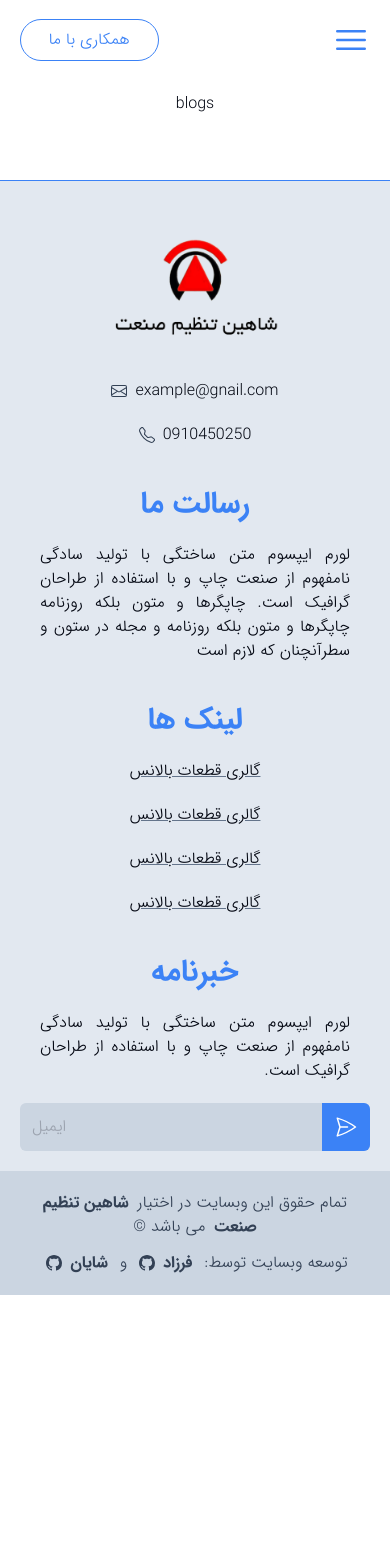
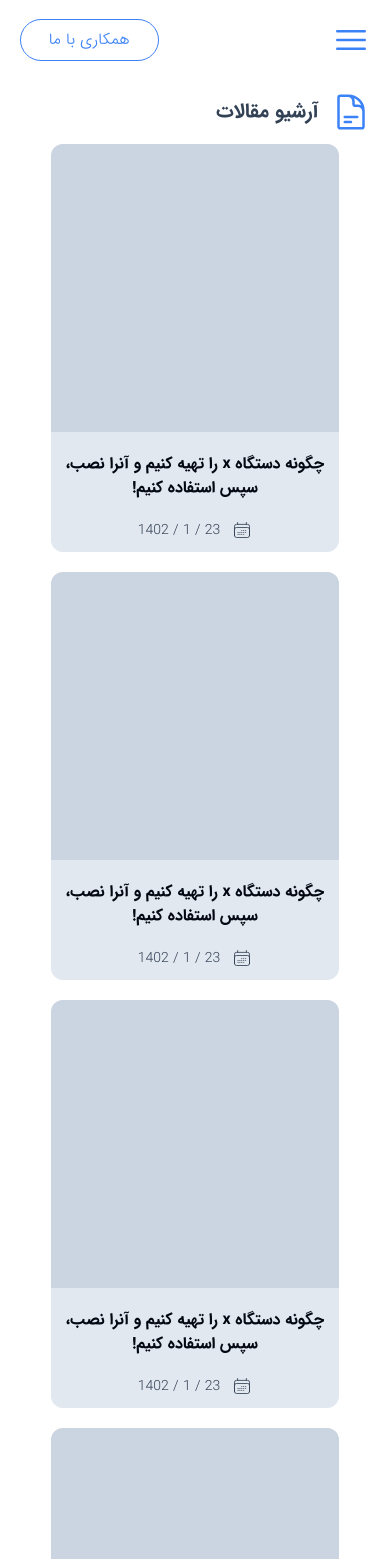
Before and after one commit to FarzadVav/shahinTanzimSanat, a React (Vite) app: page /blogs in a window 390 px wide. Shown: the top 1559 px of the page. Before the commit the page ends 1295 px from the top, so only its background shows below. Built offline with nearby package versions, Linux system fonts and the light colour scheme.

Commit message:
build and responsive Blogs page

```diff
--- a/src/components/Footer.jsx
+++ b/src/components/Footer.jsx
@@ -16,7 +16,7 @@ export default function Footer() {
       <div className="w-full flex flex-col justify-between items-start gap-10 p-5 pt-10
         md:flex-row md:gap-5 lg:gap-10 lg:p-10">
         <div className="w-full flex flex-col justify-center items-center gap-5
-          md:w-1/4">
+          md:w-1/3">
           <img className='w-1/2' src="./../../public/imgs/logo-png.png" alt="logo" />
           <span className="flex justify-center items-center gap-2">example@gnail.com
             <svg xmlns="http://www.w3.org/2000/svg" width="16" height="16" fill="currentColor" viewBox="0 0 16 16">
@@ -30,7 +30,7 @@ export default function Footer() {
           </span>
         </div>
         <div className="w-full flex flex-col justify-start items-start gap-5
-          md:w-1/4">
+          md:w-1/3">
           <h6 className="text-blue-500 w-full text-3xl irsB text-center
             md:text-right">رسالت ما</h6>
           <p className="text-justify px-5">
@@ -38,16 +38,7 @@ export default function Footer() {
           </p>
         </div>
         <div className="w-full flex flex-col justify-start items-start gap-5
-          md:w-1/4">
-          <h6 className="text-blue-500 w-full text-3xl irsB text-center
-            md:text-right">لینک ها</h6>
-          <Link className="underline decoration-slate-500 w-full text-center">گالری قطعات بالانس</Link>
-          <Link className="underline decoration-slate-500 w-full text-center">گالری قطعات بالانس</Link>
-          <Link className="underline decoration-slate-500 w-full text-center">گالری قطعات بالانس</Link>
-          <Link className="underline decoration-slate-500 w-full text-center">گالری قطعات بالانس</Link>
-        </div>
-        <div className="w-full flex flex-col justify-start items-start gap-5
-          md:w-1/4">
+          md:w-1/3">
           <h6 className="text-blue-500 w-full text-3xl irsB text-center md:text-right">خبرنامه</h6>
           <p className="text-justify px-5">
             لورم ایپسوم متن ساختگی با تولید سادگی نامفهوم از صنعت چاپ و با استفاده از طراحان گرافیک است.
--- a/src/pages/Blogs/Blogs.jsx
+++ b/src/pages/Blogs/Blogs.jsx
@@ -1,10 +1,47 @@
 import React from 'react'
+import { Link } from 'react-router-dom'
+import Title from "./../../components/Title"
+
+function BlogBox() {
+  return (
+    <div className='bg-slate-200 w-72 flex flex-col justify-center items-center gap-5 rounded-xl pb-3 px-3'>
+      <div className="bg-slate-300 w-72 h-72 rounded-t-xl overflow-hidden"></div>
+      <div className="w-full flex justify-center items-center h-12">
+        <Link className='irsB text-center hover:text-blue-500'>چگونه دستگاه x را تهیه کنیم و آنرا نصب، سپس استفاده کنیم!</Link>
+      </div>
+      <div className="w-full h-5 flex justify-center items-center gap-3 select-none">
+        <svg className="stroke-slate-700 w-5 h-5" xmlns="http://www.w3.org/2000/svg" fill="none" viewBox="0 0 24 24" strokeWidth={1} stroke="currentColor">
+          <path strokeLinecap="round" strokeLinejoin="round" d="M6.75 3v2.25M17.25 3v2.25M3 18.75V7.5a2.25 2.25 0 012.25-2.25h13.5A2.25 2.25 0 0121 7.5v11.25m-18 0A2.25 2.25 0 005.25 21h13.5A2.25 2.25 0 0021 18.75m-18 0v-7.5A2.25 2.25 0 015.25 9h13.5A2.25 2.25 0 0121 11.25v7.5m-9-6h.008v.008H12v-.008zM12 15h.008v.008H12V15zm0 2.25h.008v.008H12v-.008zM9.75 15h.008v.008H9.75V15zm0 2.25h.008v.008H9.75v-.008zM7.5 15h.008v.008H7.5V15zm0 2.25h.008v.008H7.5v-.008zm6.75-4.5h.008v.008h-.008v-.008zm0 2.25h.008v.008h-.008V15zm0 2.25h.008v.008h-.008v-.008zm2.25-4.5h.008v.008H16.5v-.008zm0 2.25h.008v.008H16.5V15z" />
+        </svg>
+        <span className='text-slate-700 text-sm'>23 / 1 / 1402</span>
+      </div>
+    </div>
+  )
+}
+
 
 export default function Blogs() {
   return (
     <div className='container mt-3 flex flex-col justify-center items-center px-3
     sm:p-0'>
-        blogs
+      <Title
+        svg={(
+          <svg className="stroke-blue-500 w-10 h-10" xmlns="http://www.w3.org/2000/svg" fill="none" viewBox="0 0 24 24" strokeWidth={1.5} stroke="currentColor">
+            <path strokeLinecap="round" strokeLinejoin="round" d="M19.5 14.25v-2.625a3.375 3.375 0 00-3.375-3.375h-1.5A1.125 1.125 0 0113.5 7.125v-1.5a3.375 3.375 0 00-3.375-3.375H8.25m0 12.75h7.5m-7.5 3H12M10.5 2.25H5.625c-.621 0-1.125.504-1.125 1.125v17.25c0 .621.504 1.125 1.125 1.125h12.75c.621 0 1.125-.504 1.125-1.125V11.25a9 9 0 00-9-9z" />
+          </svg>
+        )}
+        title='آرشیو مقالات'
+      />
+      <div className="w-full flex flex-wrap justify-center items-center gap-5 mt-3">
+        <BlogBox />
+        <BlogBox />
+        <BlogBox />
+        <BlogBox />
+        <BlogBox />
+        <BlogBox />
+        <BlogBox />
+        <BlogBox />
+      </div>
     </div>
   )
 }
--- a/src/pages/Home/Home.jsx
+++ b/src/pages/Home/Home.jsx
@@ -131,7 +131,7 @@ export default function Home() {
       <div className="container flex flex-col gap-12 px-3 mt-16 sm:p-0">
         <Title
           svg={(
-            <svg className='w-9 h-9 sm:w-12 sm:h-12' viewBox="0 0 24 24" fill="none" xmlns="http://www.w3.org/2000/svg">
+            <svg className='w-10 h-10' viewBox="0 0 24 24" fill="none" xmlns="http://www.w3.org/2000/svg">
               <path d="M7.82046 14.46L6.67359 18.9669C6.32924 20.3201 7.77673 21.4446 9.0659 20.8255L10.9987 19.8972C11.6296 19.5943 12.3704 19.5943 13.0013 19.8972L14.9341 20.8255C16.2233 21.4446 17.6708 20.3201 17.3264 18.9669L16.1795 14.4601C15.5991 14.874 14.9297 15.1787 14.2025 15.3439C12.7538 15.673 11.2462 15.673 9.79754 15.3439C9.0703 15.1787 8.40085 14.874 7.82046 14.46Z" fill="#3B82F6" fillOpacity="0.15" />
               <path d="M5.75486 7.16223C6.22538 5.21947 7.79162 3.70254 9.79753 3.24683C11.2462 2.91772 12.7538 2.91772 14.2025 3.24683C16.2084 3.70254 17.7746 5.21947 18.2451 7.16223C18.585 8.56527 18.585 10.0254 18.2451 11.4285C17.7746 13.3712 16.2084 14.8882 14.2025 15.3439C12.7538 15.673 11.2462 15.673 9.79754 15.3439C7.79162 14.8882 6.22538 13.3712 5.75486 11.4285C5.41505 10.0254 5.41505 8.56527 5.75486 7.16223Z" fill="#3B82F6" fillOpacity="0.15" />
               <path d="M14.2025 15.3439C14.9297 15.1787 15.5991 14.874 16.1795 14.4601L17.3264 18.9669C17.6708 20.3201 16.2233 21.4446 14.9341 20.8255L13.0013 19.8972C12.3704 19.5943 11.6296 19.5943 10.9987 19.8972L9.0659 20.8255C7.77673 21.4446 6.32924 20.3201 6.67359 18.9669L7.82046 14.46C8.40085 14.874 9.0703 15.1787 9.79754 15.3439M14.2025 15.3439C12.7538 15.673 11.2462 15.673 9.79754 15.3439M14.2025 15.3439C16.2084 14.8882 17.7746 13.3712 18.2451 11.4285C18.585 10.0254 18.585 8.56527 18.2451 7.16223C17.7746 5.21947 16.2084 3.70254 14.2025 3.24683C12.7538 2.91772 11.2462 2.91772 9.79753 3.24683C7.79162 3.70254 6.22538 5.21947 5.75486 7.16223C5.41505 8.56527 5.41505 10.0254 5.75486 11.4285C6.22538 13.3712 7.79162 14.8882 9.79754 15.3439" stroke="#3B82F6" strokeWidth="1.5" />
```
